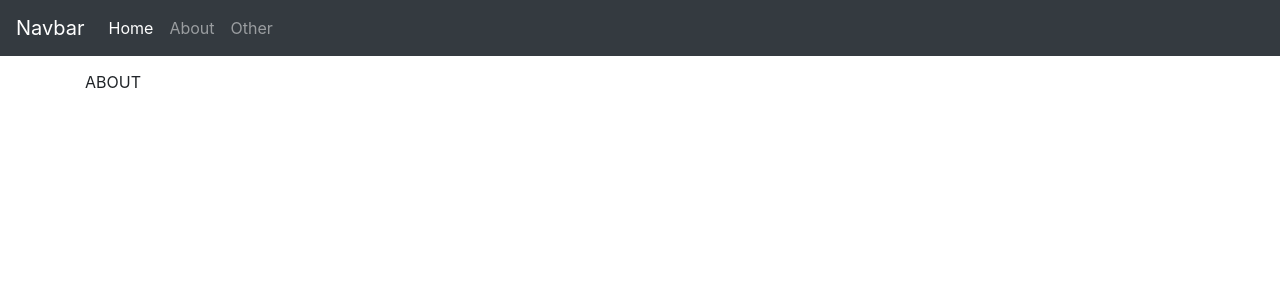
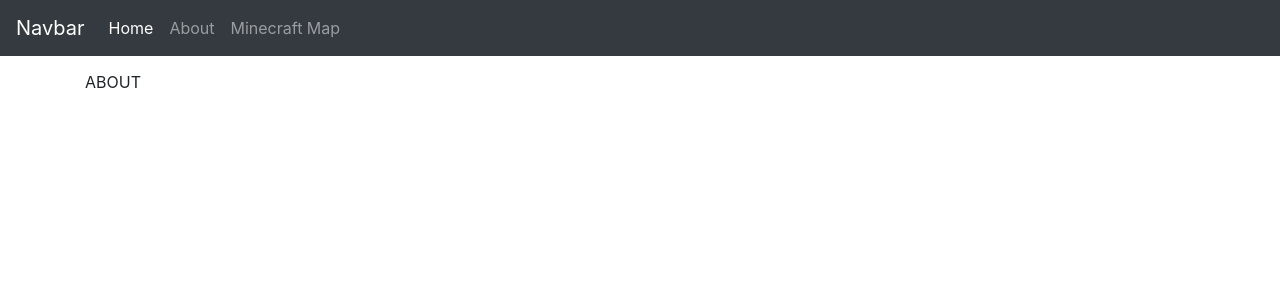
Before and after one commit to jasonof9/minecraftsyscontrol, a Flask app: page /about in a window 1280 px wide. Shown: the top 300 px of the page. Run offline with Flask 2, Linux system fonts and the light colour scheme; some libraries are stand-ins or nearby versions.

Commit message:
update "other" to the map

```diff
--- a/templates/includes/_navbar.html
+++ b/templates/includes/_navbar.html
@@ -13,7 +13,7 @@
             <a class="nav-link" href="/about">About</a>
           </li>
           <li class="nav-item">
-            <a class="nav-link" href="#">Other</a>
+            <a class="nav-link" href="http://mcoverview.nine-walkers.com">Minecraft Map</a>
           </li>
         </ul>
       </div>
```
